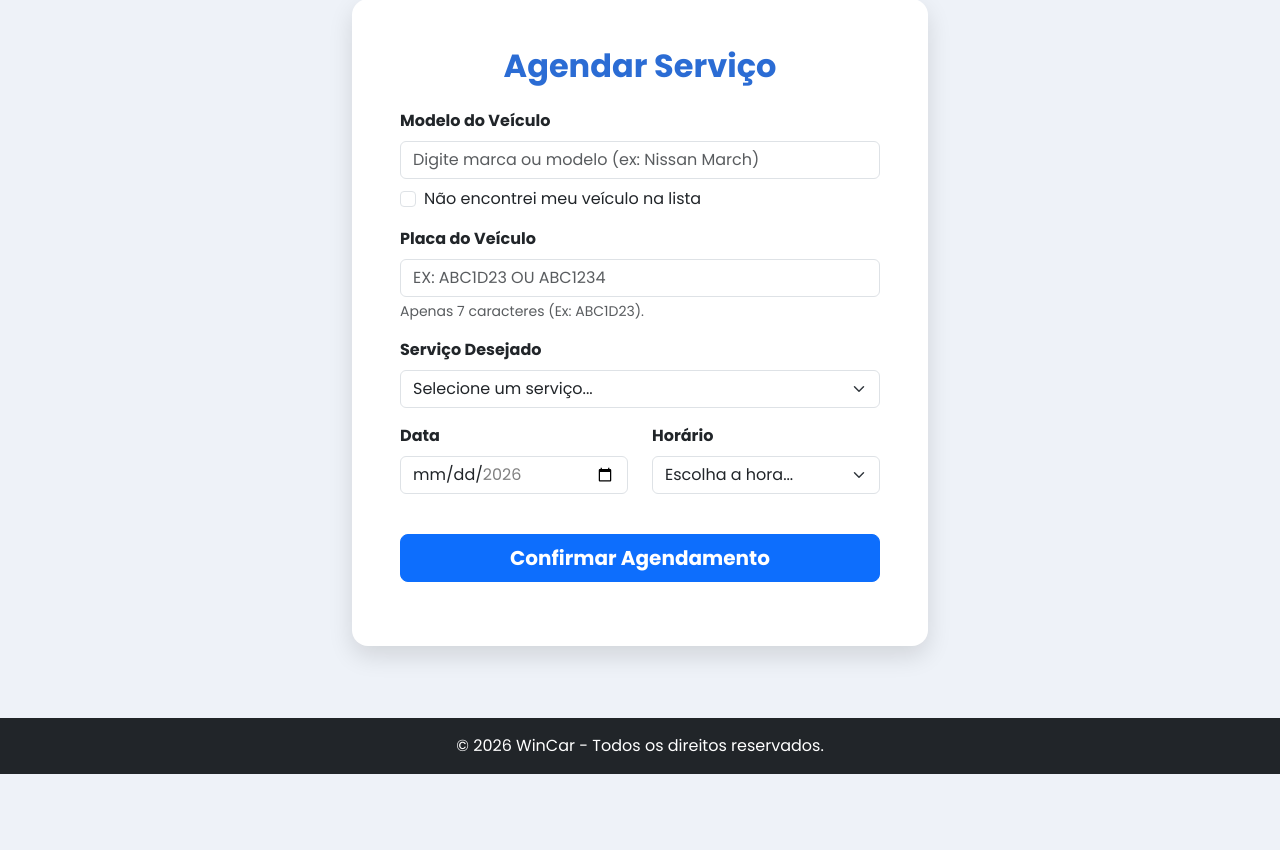
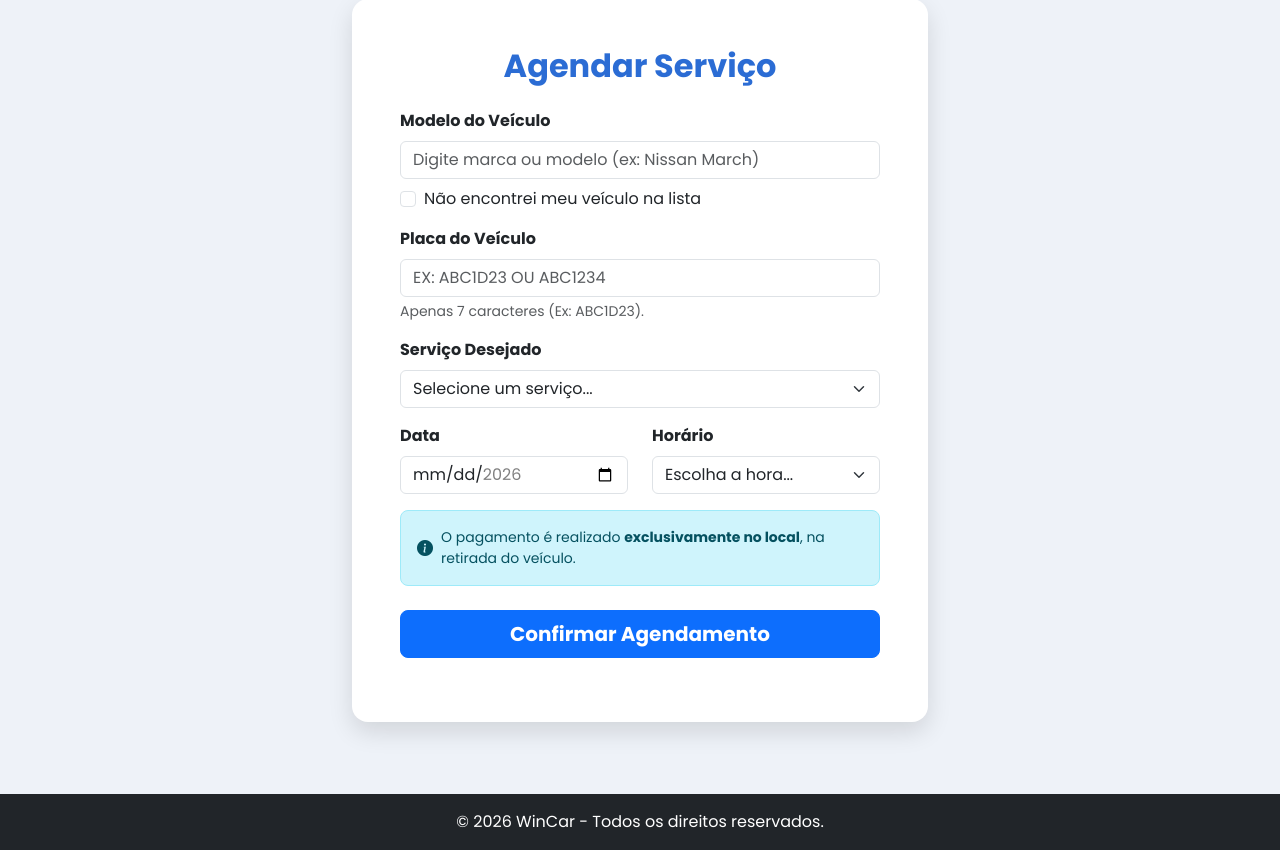
Before and after one commit to Vitor-Maldonado-G/WinCar, a PHP site: page /agendar.php in a window 1280 px wide. Shown: the part 221-1071 px from the top of the page. Before the commit the page ends 995 px from the top, so only its background shows below. Run offline with PHP 8.4, Linux system fonts and the light colour scheme; a user stored in the database is signed in; data comes from the database, SQL or seed files in the repository.

Commit message:
mensagem que diz sobre pagamento ser aceito somente na retirada do veiculo

```diff
--- a/agendar.php
+++ b/agendar.php
@@ -166,6 +166,11 @@ include 'includes/header.php';
                     </div>
                 </div>
 
+                <div class="alert alert-info d-flex align-items-center gap-2 rounded-3 mb-0" role="alert">
+                    <i class="bi bi-info-circle-fill"></i>
+                    <small class="mb-0">O pagamento é realizado <strong>exclusivamente no local</strong>, na retirada do veículo.</small>
+                </div>
+
                 <div class="d-grid mt-4">
                     <button type="submit" class="btn btn-primary btn-lg fw-bold">Confirmar Agendamento</button>
                 </div>
```
